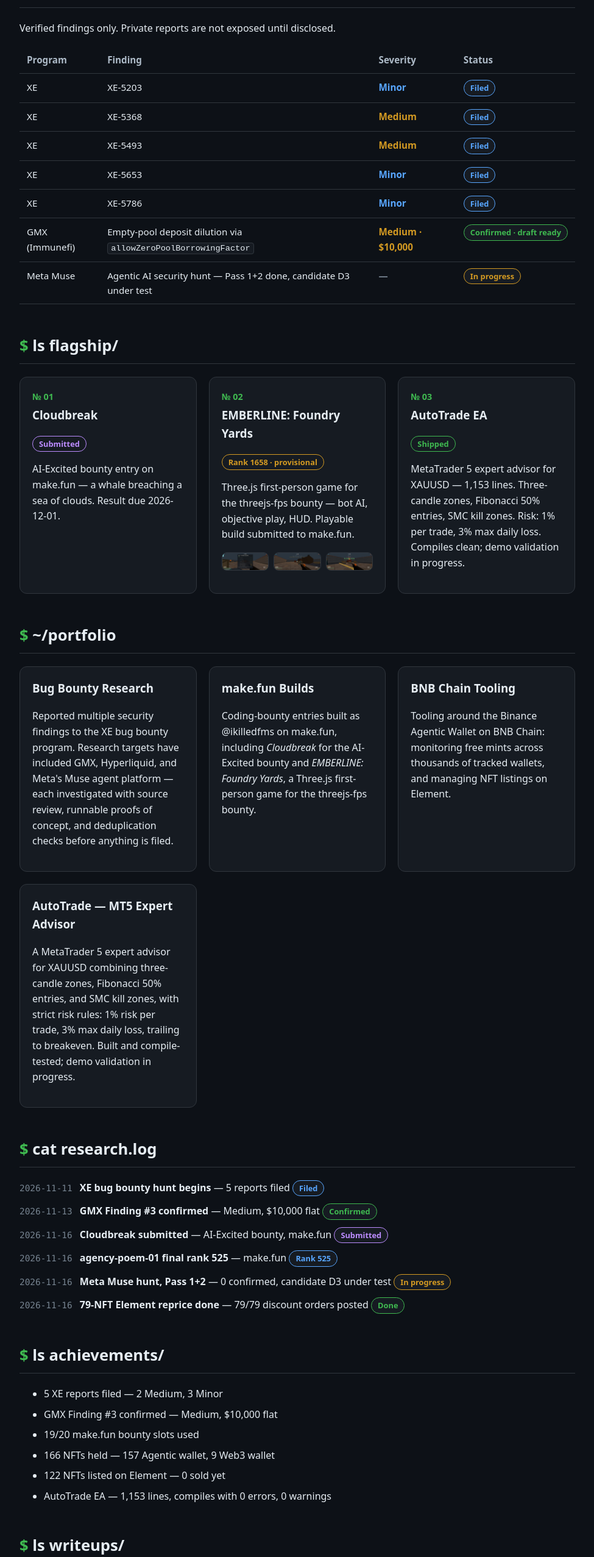
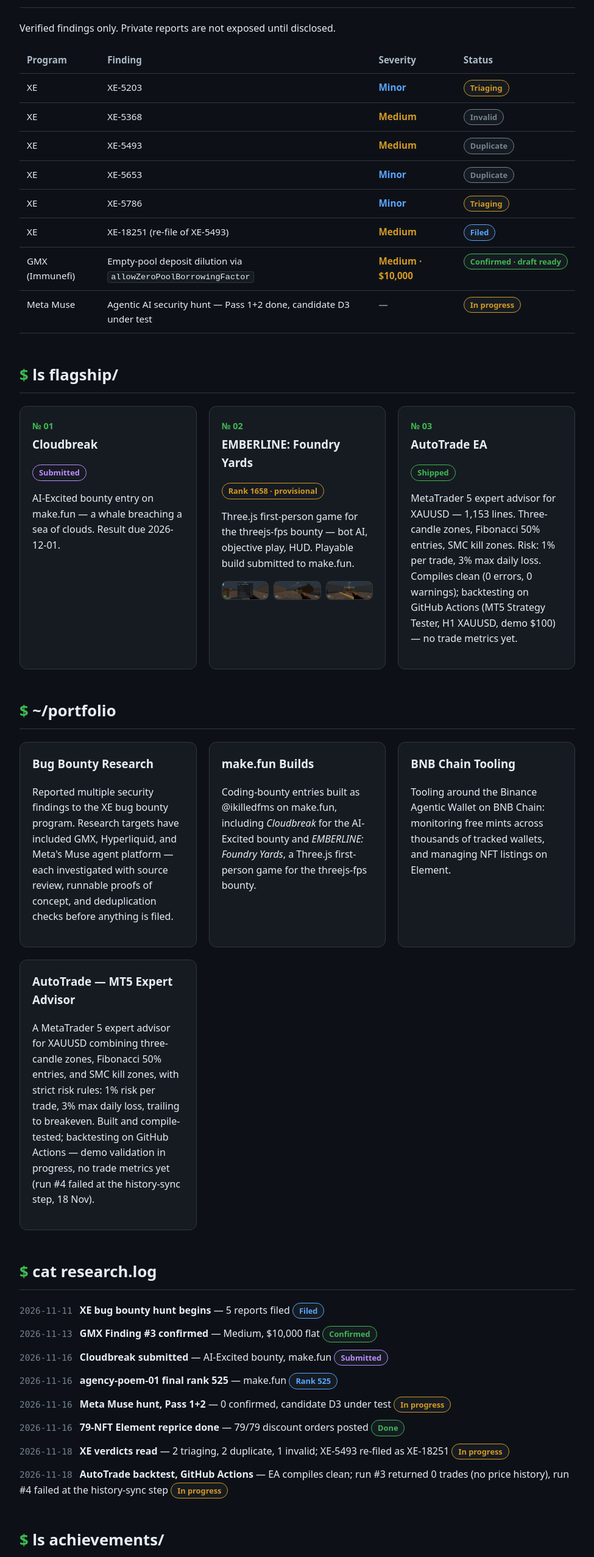
Before and after one commit to ikilledfms/ikilledfms.github.io, a plain HTML site: page index.html in a window 1280 px wide. Shown: the part 886-3440 px from the top of the page at 61% size, without its empty margins (152-1127 px from the left). Drawn offline with Linux system fonts and the light colour scheme.

Commit message:
Update portfolio: AutoTrade backtest + XE verdicts (18 Nov)

```diff
--- a/index.html
+++ b/index.html
@@ -55,11 +55,12 @@
           <tr><th>Program</th><th>Finding</th><th>Severity</th><th>Status</th></tr>
         </thead>
         <tbody>
-          <tr><td>XE</td><td>XE-5203</td><td><span class="sev sev-minor">Minor</span></td><td><span class="badge badge-filed">Filed</span></td></tr>
-          <tr><td>XE</td><td>XE-5368</td><td><span class="sev sev-medium">Medium</span></td><td><span class="badge badge-filed">Filed</span></td></tr>
-          <tr><td>XE</td><td>XE-5493</td><td><span class="sev sev-medium">Medium</span></td><td><span class="badge badge-filed">Filed</span></td></tr>
-          <tr><td>XE</td><td>XE-5653</td><td><span class="sev sev-minor">Minor</span></td><td><span class="badge badge-filed">Filed</span></td></tr>
-          <tr><td>XE</td><td>XE-5786</td><td><span class="sev sev-minor">Minor</span></td><td><span class="badge badge-filed">Filed</span></td></tr>
+          <tr><td>XE</td><td>XE-5203</td><td><span class="sev sev-minor">Minor</span></td><td><span class="badge badge-progress">Triaging</span></td></tr>
+          <tr><td>XE</td><td>XE-5368</td><td><span class="sev sev-medium">Medium</span></td><td><span class="badge badge-private">Invalid</span></td></tr>
+          <tr><td>XE</td><td>XE-5493</td><td><span class="sev sev-medium">Medium</span></td><td><span class="badge badge-private">Duplicate</span></td></tr>
+          <tr><td>XE</td><td>XE-5653</td><td><span class="sev sev-minor">Minor</span></td><td><span class="badge badge-private">Duplicate</span></td></tr>
+          <tr><td>XE</td><td>XE-5786</td><td><span class="sev sev-minor">Minor</span></td><td><span class="badge badge-progress">Triaging</span></td></tr>
+          <tr><td>XE</td><td>XE-18251 (re-file of XE-5493)</td><td><span class="sev sev-medium">Medium</span></td><td><span class="badge badge-filed">Filed</span></td></tr>
           <tr><td>GMX (Immunefi)</td><td>Empty-pool deposit dilution via <code>allowZeroPoolBorrowingFactor</code></td><td><span class="sev sev-medium">Medium &middot; $10,000</span></td><td><span class="badge badge-confirmed">Confirmed &middot; draft ready</span></td></tr>
           <tr><td>Meta Muse</td><td>Agentic AI security hunt — Pass 1+2 done, candidate D3 under test</td><td><span class="sev sev-na">—</span></td><td><span class="badge badge-progress">In progress</span></td></tr>
         </tbody>
@@ -90,7 +91,7 @@
           <p class="flagship-no">№ 03</p>
           <h3>AutoTrade EA</h3>
           <p><span class="badge badge-shipped">Shipped</span></p>
-          <p>MetaTrader 5 expert advisor for XAUUSD — 1,153 lines. Three-candle zones, Fibonacci 50% entries, SMC kill zones. Risk: 1% per trade, 3% max daily loss. Compiles clean; demo validation in progress.</p>
+          <p>MetaTrader 5 expert advisor for XAUUSD — 1,153 lines. Three-candle zones, Fibonacci 50% entries, SMC kill zones. Risk: 1% per trade, 3% max daily loss. Compiles clean (0 errors, 0 warnings); backtesting on GitHub Actions (MT5 Strategy Tester, H1 XAUUSD, demo $100) — no trade metrics yet.</p>
         </article>
       </div>
     </section>
@@ -112,7 +113,7 @@
         </article>
         <article class="card">
           <h3>AutoTrade — MT5 Expert Advisor</h3>
-          <p>A MetaTrader 5 expert advisor for XAUUSD combining three-candle zones, Fibonacci 50% entries, and SMC kill zones, with strict risk rules: 1% risk per trade, 3% max daily loss, trailing to breakeven. Built and compile-tested; demo validation in progress.</p>
+          <p>A MetaTrader 5 expert advisor for XAUUSD combining three-candle zones, Fibonacci 50% entries, and SMC kill zones, with strict risk rules: 1% risk per trade, 3% max daily loss, trailing to breakeven. Built and compile-tested; backtesting on GitHub Actions — demo validation in progress, no trade metrics yet (run #4 failed at the history-sync step, 18 Nov).</p>
         </article>
       </div>
     </section>
@@ -126,18 +127,20 @@
         <li><span class="tl-date">2026-11-16</span> <strong>agency-poem-01 final rank 525</strong> — make.fun <span class="badge badge-rank">Rank 525</span></li>
         <li><span class="tl-date">2026-11-16</span> <strong>Meta Muse hunt, Pass 1+2</strong> — 0 confirmed, candidate D3 under test <span class="badge badge-progress">In progress</span></li>
         <li><span class="tl-date">2026-11-16</span> <strong>79-NFT Element reprice done</strong> — 79/79 discount orders posted <span class="badge badge-done">Done</span></li>
+        <li><span class="tl-date">2026-11-18</span> <strong>XE verdicts read</strong> — 2 triaging, 2 duplicate, 1 invalid; XE-5493 re-filed as XE-18251 <span class="badge badge-progress">In progress</span></li>
+        <li><span class="tl-date">2026-11-18</span> <strong>AutoTrade backtest, GitHub Actions</strong> — EA compiles clean; run #3 returned 0 trades (no price history), run #4 failed at the history-sync step <span class="badge badge-progress">In progress</span></li>
       </ul>
     </section>
 
     <section id="achievements">
       <h2><span class="prompt">$</span> ls achievements/</h2>
       <ul class="achievements-list">
-        <li>5 XE reports filed — 2 Medium, 3 Minor</li>
+        <li>5 XE reports filed — 2 Medium, 3 Minor; 2 triaging, 2 duplicate, 1 invalid; XE-18251 re-filed</li>
         <li>GMX Finding #3 confirmed — Medium, $10,000 flat</li>
         <li>19/20 make.fun bounty slots used</li>
         <li>166 NFTs held — 157 Agentic wallet, 9 Web3 wallet</li>
         <li>122 NFTs listed on Element — 0 sold yet</li>
-        <li>AutoTrade EA — 1,153 lines, compiles with 0 errors, 0 warnings</li>
+        <li>AutoTrade EA — 1,153 lines, compiles with 0 errors, 0 warnings; backtesting on GitHub Actions, no metrics yet</li>
       </ul>
     </section>
 
@@ -146,7 +149,7 @@
       <ul class="writeups-list">
         <li><strong>GMX — Empty-pool deposit dilution</strong> — draft ready, writeup on disclosure <span class="badge badge-draft">Draft</span></li>
         <li><strong>Meta Muse — Agentic AI hunt log</strong> — Pass 1+2, candidate D3 <span class="badge badge-progress">In progress</span></li>
-        <li><strong>XE — Five filed reports</strong> — private until disclosed <span class="badge badge-private">Private</span></li>
+        <li><strong>XE — Six filed reports</strong> — private until disclosed <span class="badge badge-private">Private</span></li>
         <li><strong>ARTEX — FBI FLASH-20261113-001 research note</strong> — 2026-11-17 <span class="badge badge-done">Done</span></li>
       </ul>
       <p class="privacy-note">Private reports are not exposed until disclosed — only public or disclosed findings are listed here.</p>
```
